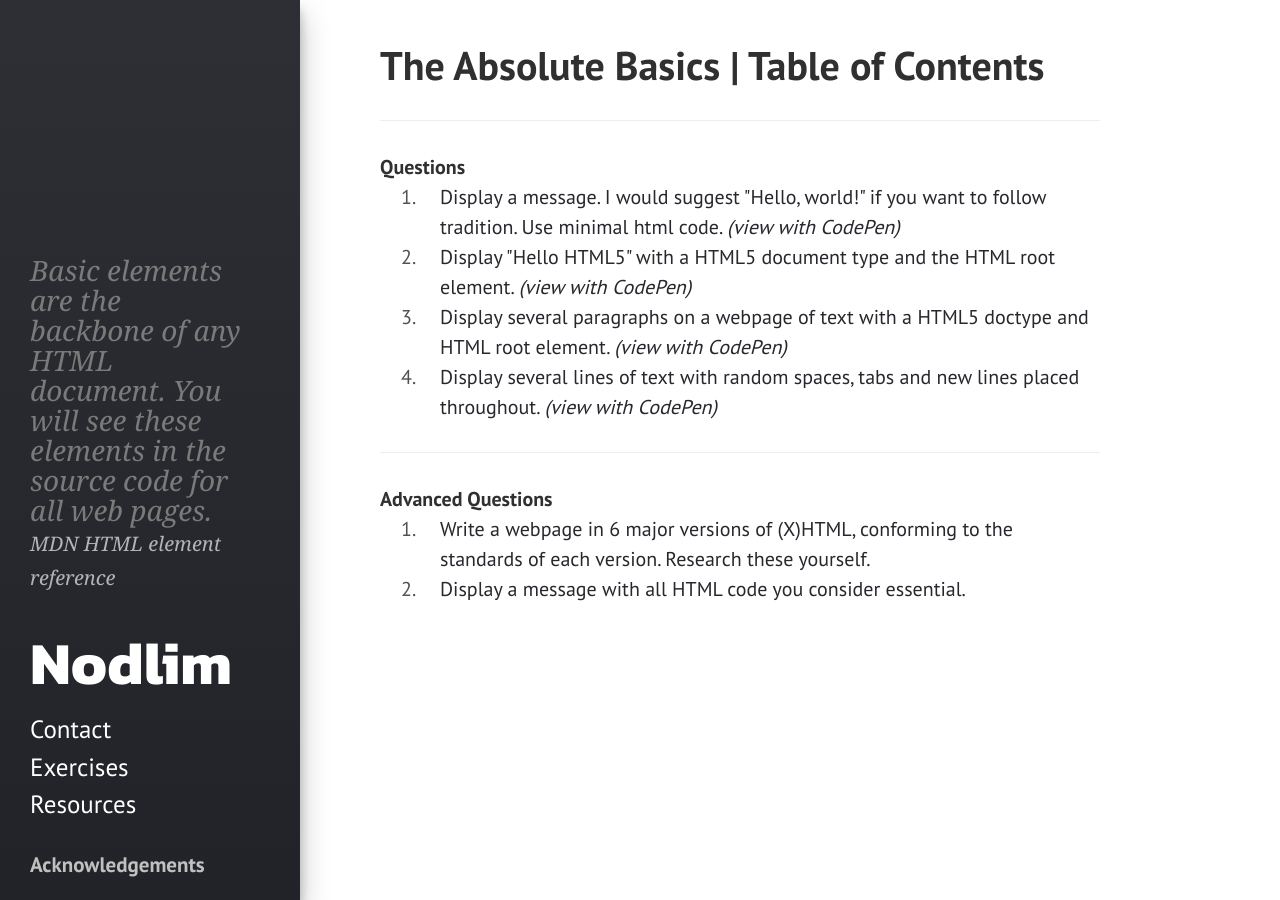
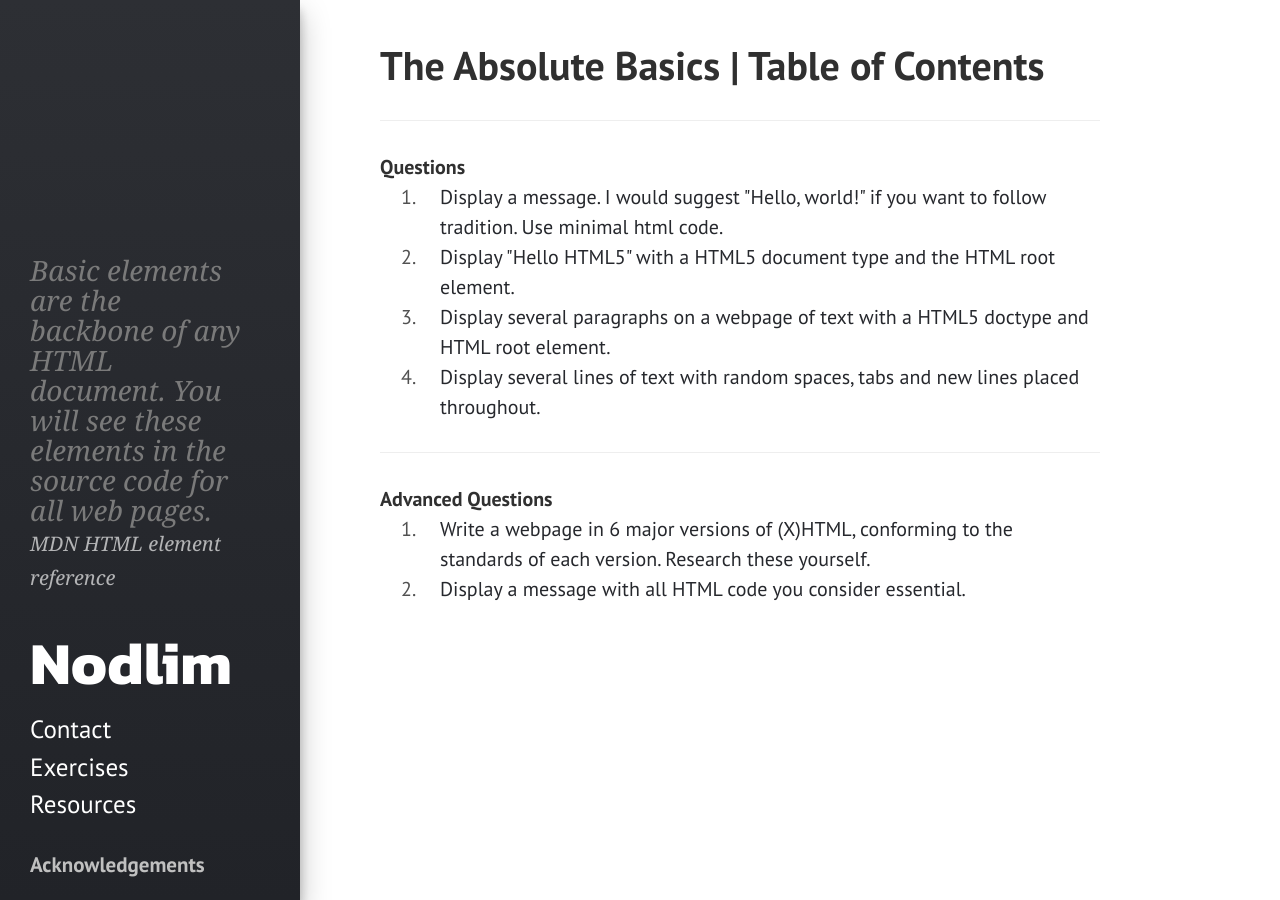
Before and after one commit to kranzuft/nodlim_old, a Jekyll site: the page built from _html/basic.md, in a window 1280 px wide. Built offline with Jekyll 4.4.1, drawn with Linux system fonts in a browser that asks for light colours.

Commit message:
Now doesn't display codepen link on question pages not from book 1

```diff
--- a/_layouts/questions.html
+++ b/_layouts/questions.html
@@ -14,8 +14,10 @@ layout: default
         <a class = "pygmen" href="{{ site.github.url }}/{{ page.collection }}/sol/{{ page.section }}/{{qst.link}}">
           {{ qst.desc }}
         </a>
-        <a class = "codepen" href="{{ site.github.url }}/{{ page.collection }}/sol/{{ page.section }}/#{{qst.link}}">
+        {% if page.collection == HTML %}
+          <a class = "codepen" href="{{ site.github.url }}/{{ page.collection }}/sol/{{ page.section }}/#{{qst.link}}">
           (view with CodePen)
+        {% endif %}
         </a>
       </li>
     {% endfor %}
```
